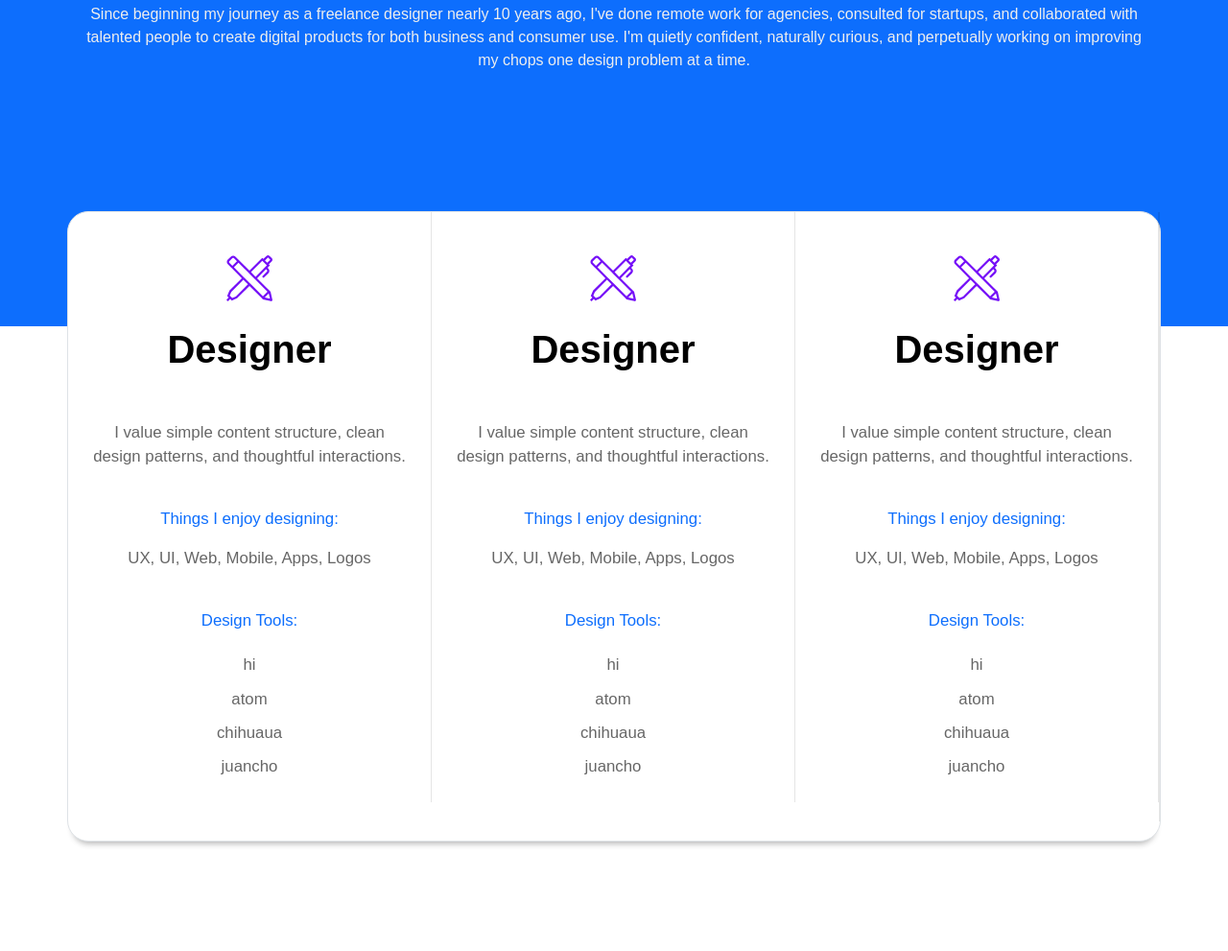
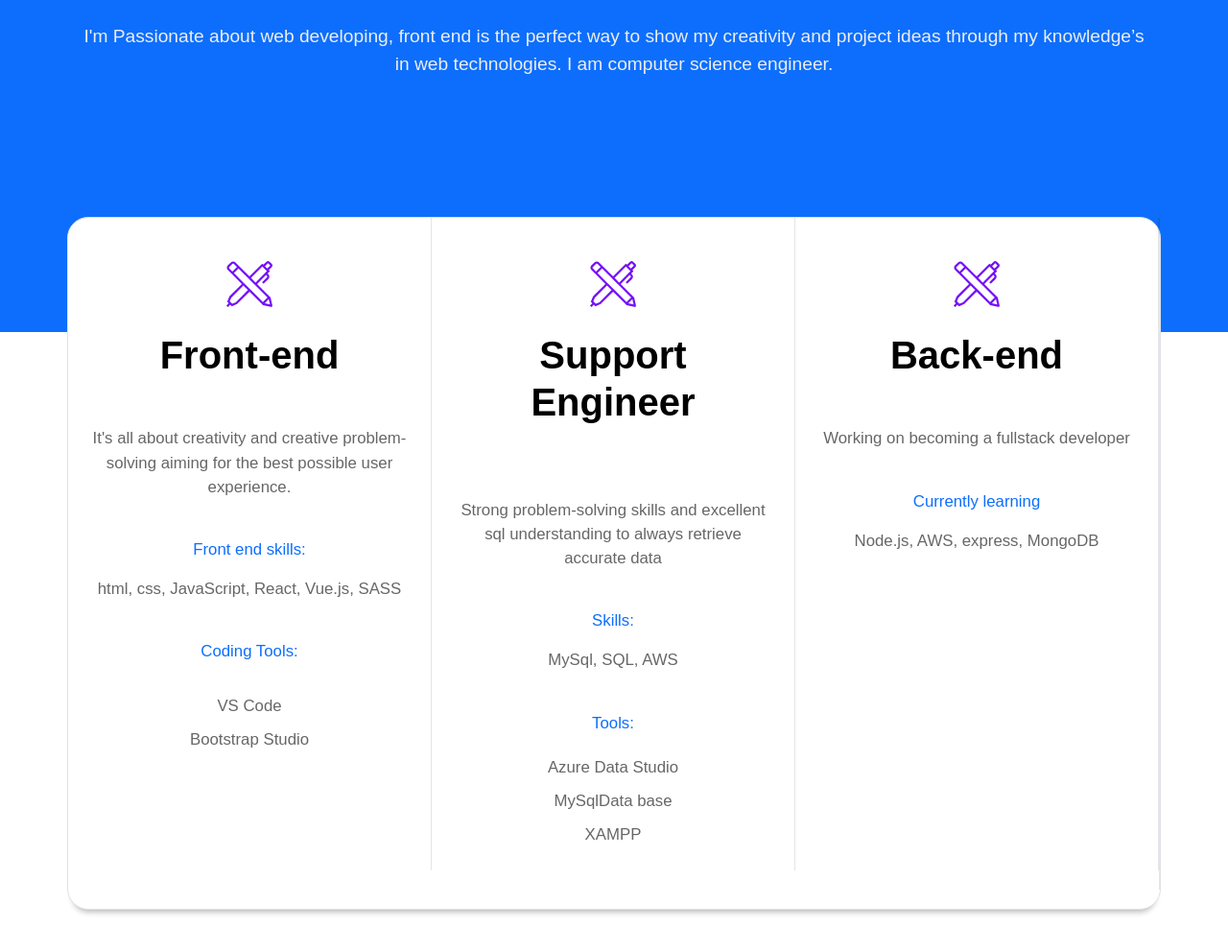
Before and after one commit to juan251189/porfolio2021, a plain HTML site: page index.html in a window 1280 px wide. Shown: the part 1311-2302 px from the top of the page at 96% size. Drawn offline with nearby package versions, Linux system fonts and the light colour scheme; some packages are replaced by stand-ins of ours; a script that the page names is missing.

Commit message:
content updated

```diff
--- a/index.html
+++ b/index.html
@@ -37,7 +37,7 @@
                 </div>
             </div>
             <div class="col-lg-8 mx-auto">
-                <p style="color: rgb(129,126,126);font-size: 1.7rem;">Bring your ideas to life is something that Coding can do, I love it.<br></p>
+                <p style="color: rgb(129,126,126);font-size: 1.7rem;">Bring ideas to life is something that Coding can do, I love it.<br></p>
 
             </div>
             <div style="margin:0px 0px;height: auto;">
@@ -55,8 +55,8 @@
         <div class="container" style="margin-bottom: 121px;">
             <div class="row">
                 <div class="col offset-lg-8 text-center mx-auto">
-                    <h2 class="text-white section-heading" style="font-size: 23.128px;padding: 28px;color: rgb(173,36,36);"><strong>Hi, I’m JD. Nice to meet you.</strong><br><br></h2>
-                    <p>Since beginning my journey as a freelance designer nearly 10 years ago, I've done remote work for agencies, consulted for startups, and collaborated with talented people to create digital products for both business and consumer use. I'm quietly confident, naturally curious, and perpetually working on improving my chops one design problem at a time.<br></p>
+                    <h2 class="text-white section-heading" style="font-size: 2rem;padding: 28px;color: rgb(173,36,36);"><strong>Hi, I’m JD. Nice to meet you.</strong><br><br></h2>
+                    <p style="font-size: 1.2rem;">I'm Passionate about web developing, front end is the perfect way to show my creativity and project ideas through my knowledge’s in web technologies. I am computer science engineer. <br></p>
                 </div>
             </div>
         </div>
@@ -64,44 +64,41 @@
     <section id="skills">
         <div class="container skill-container border">
             <div class="row">
-                <div class="col-md-4" style="text-align: center;padding-top: 45px;padding-right: 25px;padding-left: 25px;"><img style="margin-bottom: 25px;" src="assets/img/designer.svg">
-                    <h1 class="skill-header"><strong>Designer</strong><br></h1>
-                    <p>I value simple content structure, clean design patterns, and thoughtful interactions.<br></p>
-                    <p class="skills-secundary-header">Things I enjoy designing:<br></p>
-                    <p>UX, UI, Web, Mobile, Apps, Logos<br></p>
-                    <p class="skills-secundary-header">Design Tools:<br></p>
+                   <div class="col-md-4" style="text-align: center;padding-top: 45px;padding-right: 25px;padding-left: 25px;"><img style="margin-bottom: 25px;" src="assets/img/designer.svg">
+                    <h1 class="skill-header"><strong>Front-end </strong><br></h1>
+                    <p>It's all about creativity and creative problem-solving aiming for the best possible user experience.<br></p>
+                    <p class="skills-secundary-header">Front end skills:<br></p>
+                    <p>html, css, JavaScript, React, Vue.js, SASS<br></p>
+                    <p class="skills-secundary-header">Coding Tools:<br></p>
                    <ul class=" skill-list">
-                       <li class="list-item">hi</li>
-                       <li class="list-item">atom</li>
-                       <li class="list-item">chihuaua</li>
-                       <li class="list-item">juancho</li>
+                       <li class="list-item"></li>
+                       <li class="list-item">VS Code</li>
+                       <li class="list-item">Bootstrap Studio</li>
+                       <li class="list-item"></li>
                    </ul>
                 </div>
+
+
                 <div class="col-md-4" style="text-align: center;padding-top: 45px;padding-right: 25px;padding-left: 25px;"><img style="margin-bottom: 25px;" src="assets/img/designer.svg">
-                    <h1 class="skill-header"><strong>Designer</strong><br></h1>
-                    <p>I value simple content structure, clean design patterns, and thoughtful interactions.<br></p>
-                    <p class="skills-secundary-header">Things I enjoy designing:<br></p>
-                    <p>UX, UI, Web, Mobile, Apps, Logos<br></p>
-                    <p class="skills-secundary-header">Design Tools:<br></p>
+                    <h1 class="skill-header"><strong>Support Engineer</strong><br></h1>
+                    <p><br>Strong problem-solving skills and excellent sql understanding to always retrieve accurate data</p>
+                    <p class="skills-secundary-header">Skills:<br></p>
+                    <p>MySql, SQL, AWS<br></p>
+                    <p class="skills-secundary-header">Tools:<br></p>
                    <ul class=" skill-list">
-                       <li class="list-item">hi</li>
-                       <li class="list-item">atom</li>
-                       <li class="list-item">chihuaua</li>
-                       <li class="list-item">juancho</li>
+                       <li class="list-item">Azure Data Studio</li>
+                       <li class="list-item">MySqlData base</li>
+                       <li class="list-item">XAMPP</li>
+
                    </ul>
                 </div>
-                <div class="col-md-4" style="text-align: center;padding-top: 45px;padding-right: 25px;padding-left: 25px;"><img style="margin-bottom: 25px;" src="assets/img/designer.svg">
-                    <h1 class="skill-header"><strong>Designer</strong><br></h1>
-                    <p>I value simple content structure, clean design patterns, and thoughtful interactions.<br></p>
-                    <p class="skills-secundary-header">Things I enjoy designing:<br></p>
-                    <p>UX, UI, Web, Mobile, Apps, Logos<br></p>
-                    <p class="skills-secundary-header">Design Tools:<br></p>
-                   <ul class=" skill-list">
-                       <li class="list-item">hi</li>
-                       <li class="list-item">atom</li>
-                       <li class="list-item">chihuaua</li>
-                       <li class="list-item">juancho</li>
-                   </ul>
+                   <div class="col-md-4" style="text-align: center;padding-top: 45px;padding-right: 25px;padding-left: 25px;"><img style="margin-bottom: 25px;" src="assets/img/designer.svg">
+                    <h1 class="skill-header"><strong>Back-end</strong><br></h1>
+                    <p>Working on becoming a fullstack developer <br></p>
+                    <p class="skills-secundary-header">Currently learning  <br></p>
+                    <p>Node.js, AWS, express, MongoDB<br></p>
+
+
                 </div>
             </div>
         </div>
@@ -254,7 +251,7 @@
                                 <li>Wordpress</li>
 
                             </ul>
-                            <button class="btn">website</button>
+                            <button class="btn" ><a href="https://epicschoolofmusic.com" style="color: white;">website</a></button>
                             <button class="btn" >code</button>
 
                         </div>
```
